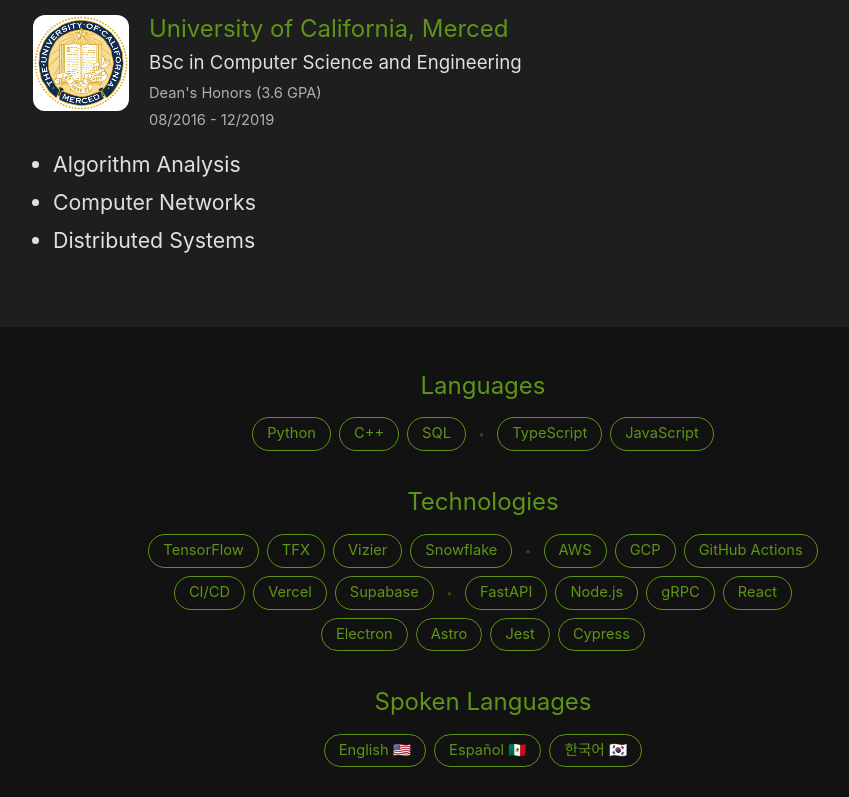
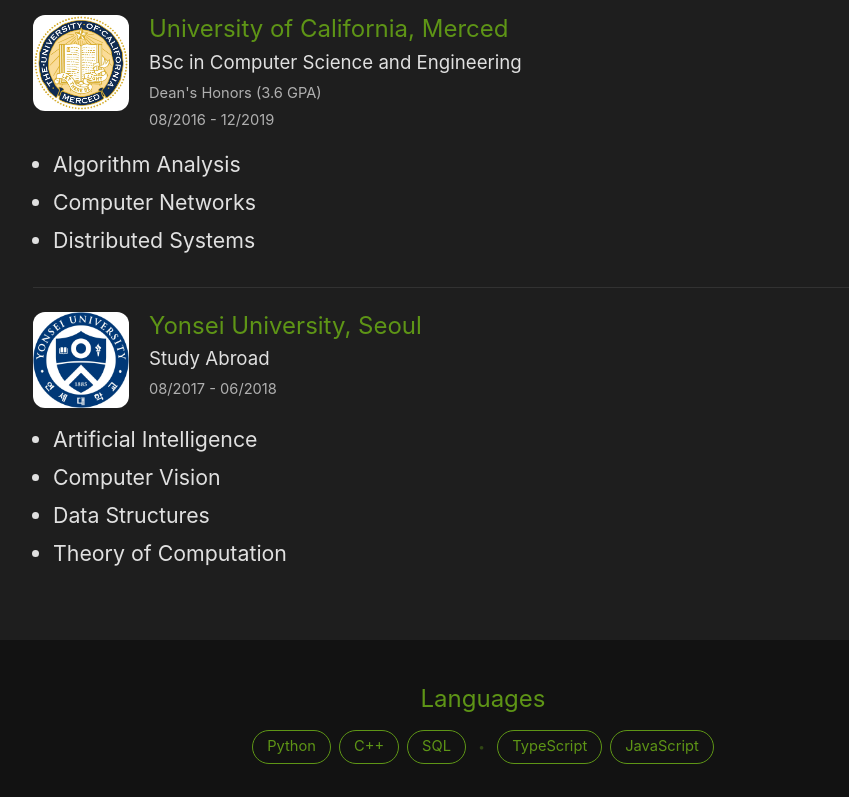
Before and after one commit to Jibram/jibram.github.io, a React (Vite) app: page / in a window 1280 px wide. Shown: the part 2995-3792 px from the top of the page, without its empty margins (157-1006 px from the left). Built offline with nearby package versions, Linux system fonts and the light colour scheme.

Commit message:
Restore Yonsei study abroad to site and resume PDF

```diff
--- a/src/components/content.js
+++ b/src/components/content.js
@@ -7,6 +7,7 @@
 import googleLogo from '../assets/images/google.webp';
 import datavantLogo from '../assets/images/datavant.webp';
 import ucmLogo from '../assets/images/ucmerced.webp';
+import yonseiLogo from '../assets/images/yonsei.webp';
 
 var content = {
   ME: {
@@ -119,6 +120,19 @@
         'Distributed Systems',
       ],
     },
+    {
+      LOGO: yonseiLogo,
+      NAME: 'Yonsei University, Seoul',
+      DEGREE: 'Study Abroad',
+      START: '08/2017',
+      END: '06/2018',
+      CLASSES: [
+        'Artificial Intelligence',
+        'Computer Vision',
+        'Data Structures',
+        'Theory of Computation',
+      ],
+    },
   ],
   // Each list is split into clusters, strongest/most-central first. The UI
   // renders clusters inline, separated by a middot, with no sub-headings.
```
Also changed, not shown: src/assets/images/yonsei.webp (added), 1 other file (tests, documents, lock files or other folders).
